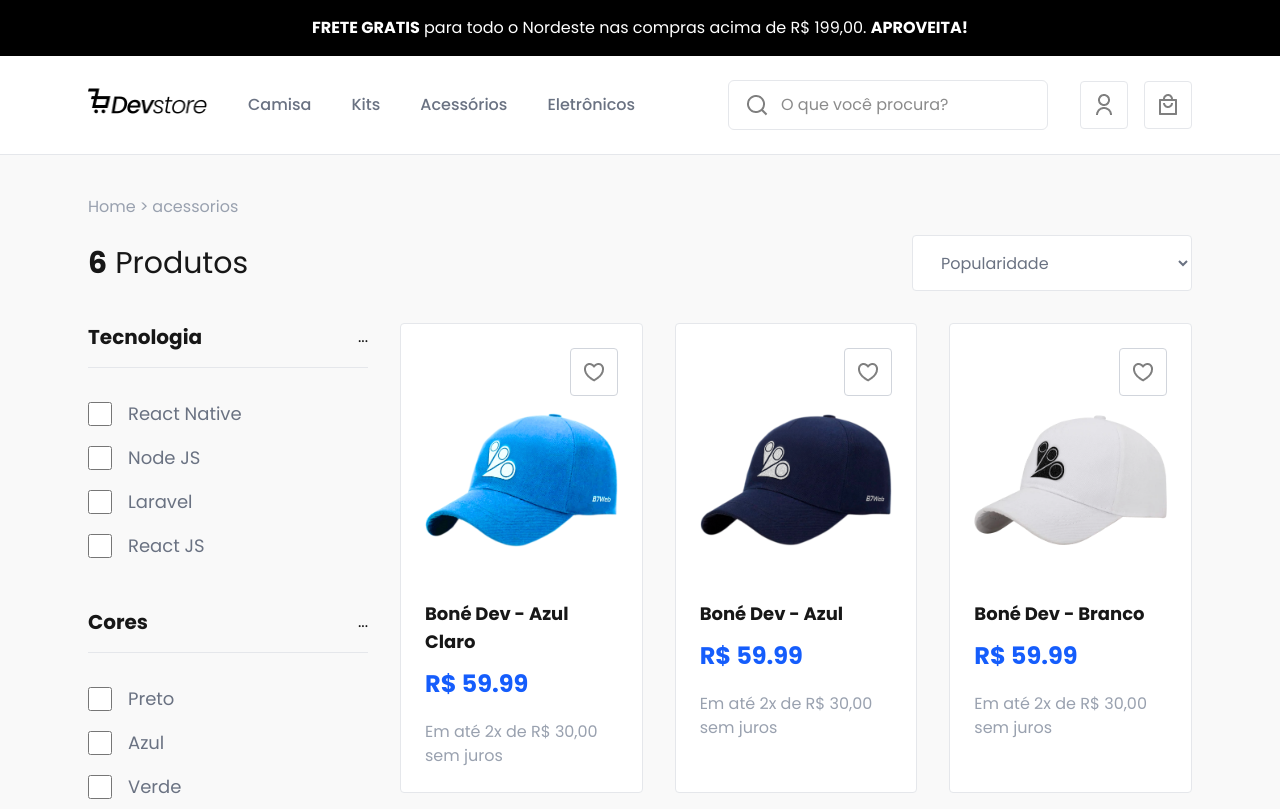
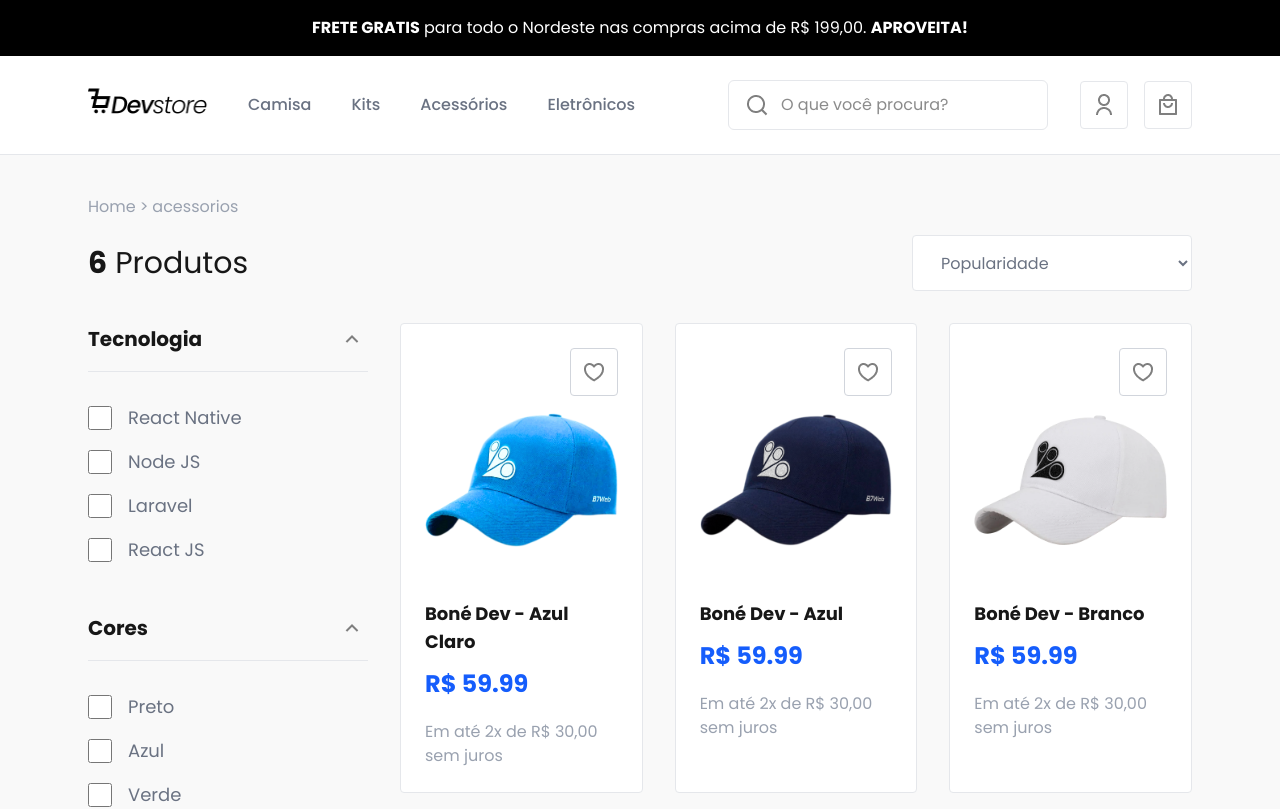
Before and after one commit to JoaoSBarbosa/DevStore-ui, a Next.js app: page /categoria/acessorios in a window 1280 px wide. Shown: the top 809 px of the page. Built offline with nearby package versions, Linux system fonts and the light colour scheme.

Commit message:
:sparkles: Implementado accordion

```diff
--- a/src/features/product-listing/components/filter-group.tsx
+++ b/src/features/product-listing/components/filter-group.tsx
@@ -1,5 +1,9 @@
+"use client";
 import { useQueryString } from "@/shared/hooks/use-querystring";
 import { ProductFiltered } from "@/shared/types/mock/product-type";
+import { FilterItem } from "./filter-item";
+import Image from "next/image";
+import { useState } from "react";
 
 type FilterGroupProps = {
   filters?: ProductFiltered;
@@ -7,21 +11,33 @@ type FilterGroupProps = {
 
 export const FilterGroup = ({ filters }: FilterGroupProps) => {
   const queryString = useQueryString();
+  const [accordionOpen, setAccordionOpen] = useState<boolean>(true);
+  const filterValue = queryString.get("filters") ?? "";
 
-  const filterValue = queryString.get("filters") ?? "";
+  const toggleAccordion = () => {
+    setAccordionOpen((prev) => !prev);
+  };
   return (
     <div className="w-full mb-8">
       <div className="flex justify-between items-center border-b border-gray-200 pb-4">
         <h2 className="flex-1 font-bold text-xl">{filters?.title}</h2>
-        <div>...</div>
+        <div className="size-8 flex justify-center items-center">
+          <Image
+            src={"/assets/ui/arrow-left-s-line.png"}
+            alt="arrow"
+            width={24}
+            height={24}
+            onClick={toggleAccordion}
+            className={`transition-all cursor-pointer ${!accordionOpen ? "rotate-180" : "rotate-0"}`}
+          />
+        </div>
       </div>
 
-      <div className="text-gray-500 flex text-lg flex-col gap-4 pt-8">
+      <div
+        className={`flex flex-col gap-4 overflow-y-hidden ${accordionOpen ? "h-auto pt-8" : "h-0 pt-0"} transition-all`}
+      >
         {filters?.options.map((option) => (
-          <label key={option.id} className="flex items-center gap-4">
-            <input type="checkbox" className="size-6" />
-            {option.label}
-          </label>
+          <FilterItem key={option.id} filterOption={option} />
         ))}
       </div>
     </div>
--- /dev/null
+++ b/src/features/product-listing/components/filter-item.tsx
@@ -0,0 +1,24 @@
+import { FilterOption } from "@/shared/types/mock/product-type";
+
+type FilterItemProps = {
+  filterOption: FilterOption;
+};
+
+export const FilterItem = ({ filterOption }: FilterItemProps) => {
+  return (
+    <div className=" flex items-center gap-4">
+      <input
+        type="checkbox"
+        id={`item-${filterOption.id}`}
+        className="size-6 cursor-pointer"
+      />
+      <label
+        key={filterOption.id}
+        htmlFor={`item-${filterOption.id}`}
+        className="text-gray-500  text-lg cursor-pointer"
+      >
+        {filterOption.label}
+      </label>
+    </div>
+  );
+};
```
Also changed, not shown: public/assets/ui/arrow-down-s-line.png (added).
